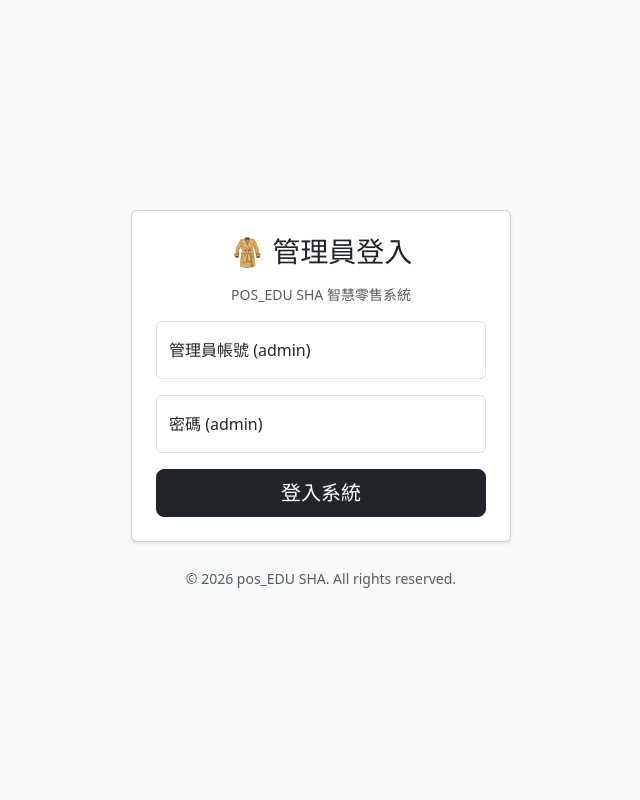
After one commit to hiimsharon/pos_EDU, a Flask app: page /login in a window 1280 px wide. The commit adds this page. Shown: the whole page, without its empty margins (319-959 px from the left). Run offline with Flask 3, Linux system fonts and the light colour scheme.

Commit message:
Add admin login and vercel configuration for full pos system

```diff
--- a/app.py
+++ b/app.py
@@ -13,11 +13,35 @@ PRODUCTS_DB = [
 
 @app.route('/')
 def index():
+    # 檢查是否已登入
+    if not session.get('logged_in'):
+        return redirect(url_for('login'))
     return render_template('index.html', products=PRODUCTS_DB)
 
-# 新增或編輯商品庫存
+@app.route('/login', methods=['GET', 'POST'])
+def login():
+    error = None
+    if request.method == 'POST':
+        username = request.form.get('username')
+        password = request.form.get('password')
+        # 預設帳號密碼皆為 admin
+        if username == 'admin' and password == 'admin':
+            session['logged_in'] = True
+            return redirect(url_for('index'))
+        else:
+            error = '帳號或密碼錯誤（預設請輸入 admin / admin）'
+    return render_template('login.html', error=error)
+
+@app.route('/logout')
+def logout():
+    session.clear()
+    return redirect(url_for('login'))
+
 @app.route('/update_stock', methods=['POST'])
 def update_stock():
+    if not session.get('logged_in'):
+        return redirect(url_for('login'))
+
     prod_id = int(request.form.get('id'))
     for p in PRODUCTS_DB:
         if p['id'] == prod_id:
--- a/templates/index.html
+++ b/templates/index.html
@@ -10,6 +10,7 @@
     <nav class="navbar navbar-dark bg-dark shadow-sm">
         <div class="container-fluid">
             <span class="navbar-brand mb-0 h1">🧥 pos_EDU 服飾庫存與 POS 系統</span>
+            <a href="/logout" class="btn btn-outline-light btn-sm">登出系統</a>
         </div>
     </nav>
 
--- /dev/null
+++ b/templates/login.html
@@ -0,0 +1,37 @@
+<!DOCTYPE html>
+<html lang="zh-TW">
+<head>
+    <meta charset="UTF-8">
+    <meta name="viewport" content="width=device-width, initial-scale=1.0">
+    <title>登入 - pos_EDU SHA</title>
+    <link href="https://cdn.jsdelivr.net/npm/bootstrap@5.3.0/dist/css/bootstrap.min.css" rel="stylesheet">
+</head>
+<body class="bg-light d-flex align-items-center py-4" style="height: 100vh;">
+    <main class="form-signin w-100 m-auto" style="max-width: 380px;">
+        <div class="card shadow-sm p-4">
+            <form method="POST">
+                <h3 class="h3 mb-3 fw-normal text-center">🧥 管理員登入</h3>
+                <p class="text-muted text-center small mb-3">POS_EDU SHA 智慧零售系統</p>
+
+                {% if error %}
+                <div class="alert alert-danger py-2 small" role="alert">{{ error }}</div>
+                {% endif %}
+
+                <div class="form-floating mb-3">
+                    <input type="text" class="form-control" id="username" name="username" placeholder="帳號" required>
+                    <label for="username">管理員帳號 (admin)</label>
+                </div>
+                <div class="form-floating mb-3">
+                    <input type="password" class="form-control" id="password" name="password" placeholder="密碼" required>
+                    <label for="password">密碼 (admin)</label>
+                </div>
+
+                <button class="w-100 btn btn-lg btn-dark" type="submit">登入系統</button>
+            </form>
+        </div>
+        <footer class="text-center text-muted mt-4">
+            <small>&copy; 2026 pos_EDU SHA. All rights reserved.</small>
+        </footer>
+    </main>
+</body>
+</html>
```
Also changed, not shown: vercel.json (added).
